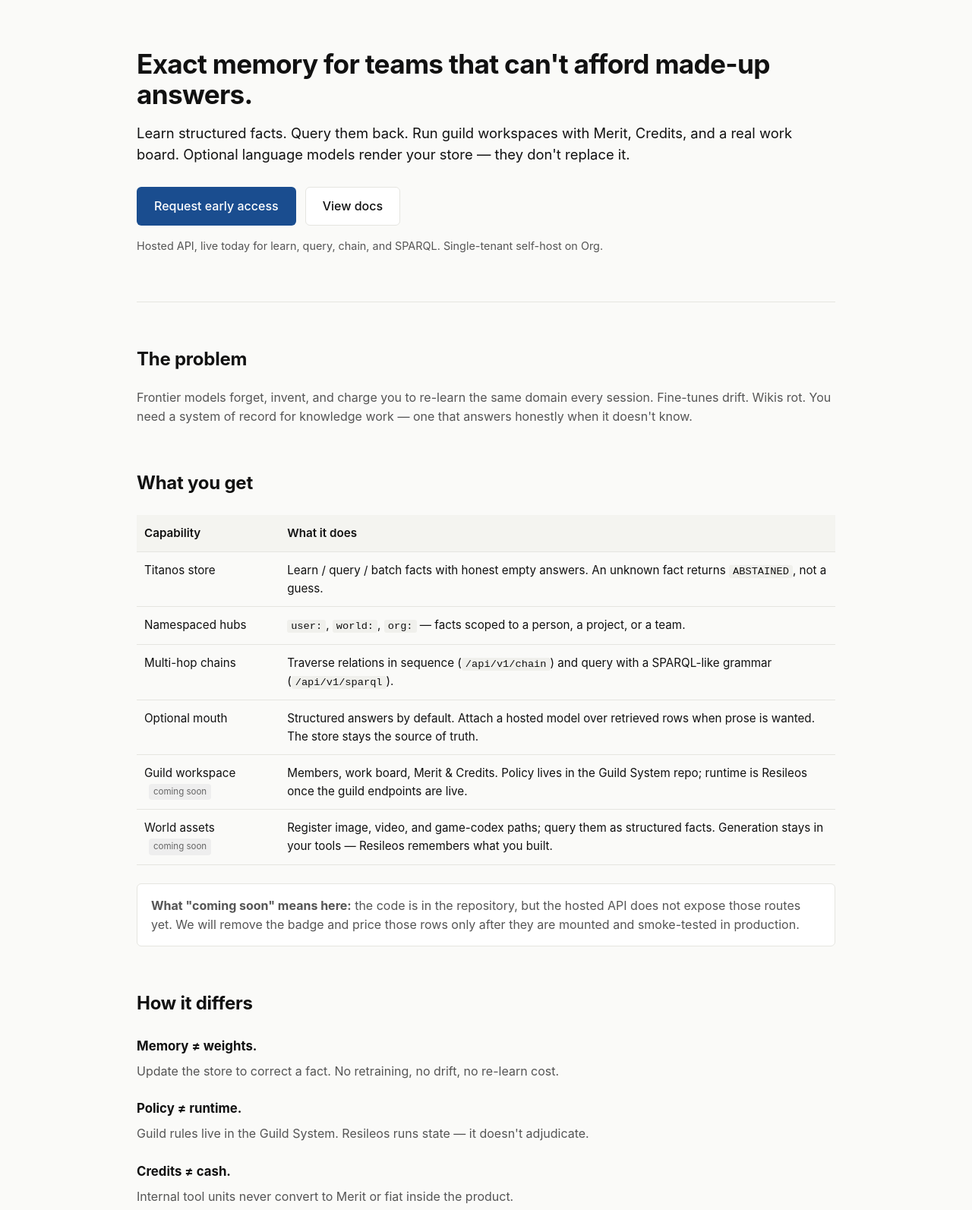
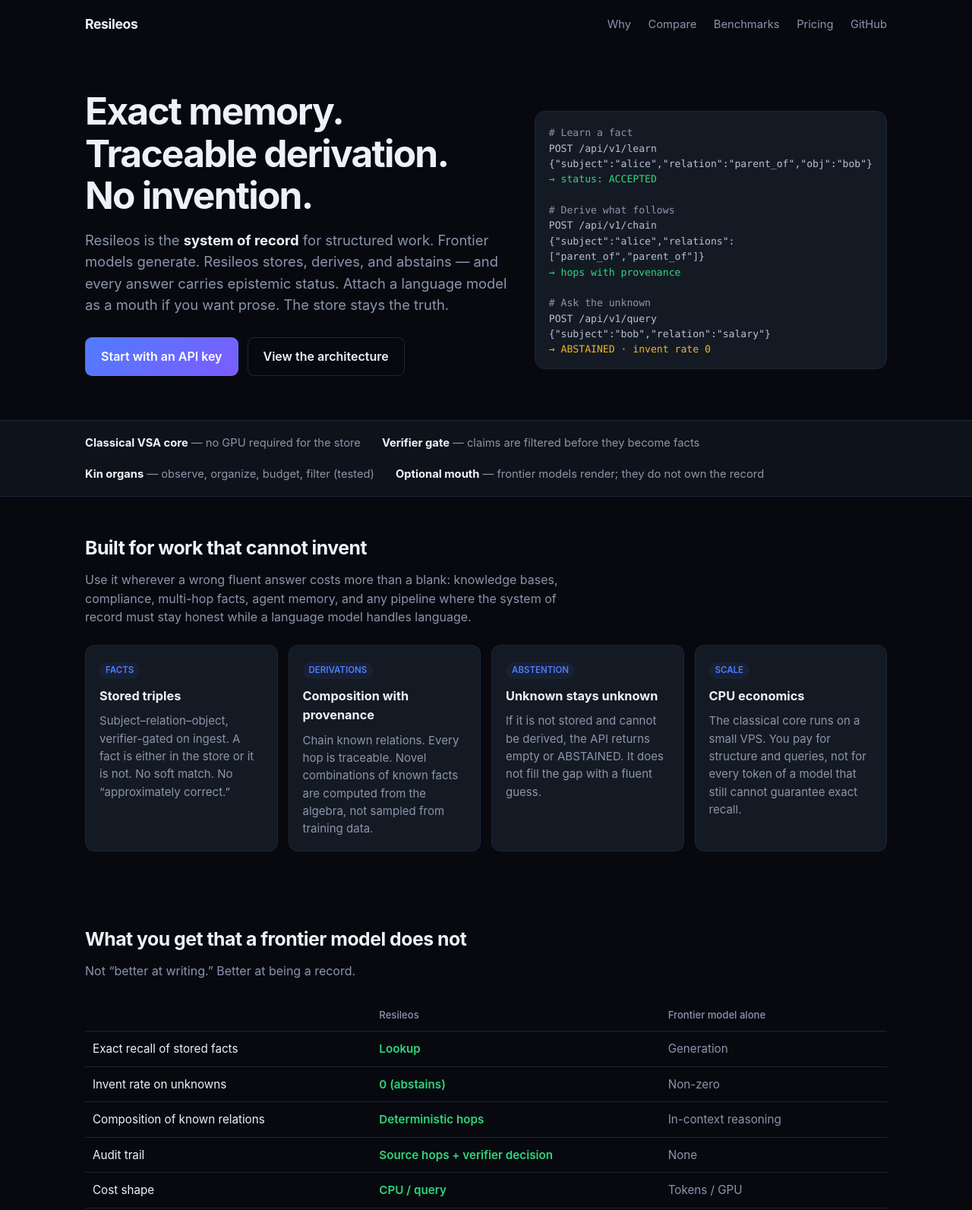
Before and after one commit to jackyreaps/Resileos-QAI, a plain HTML site: page landing/index.html in a window 1280 px wide. Shown: the top 1593 px of the page at 76% size. Drawn offline with Linux system fonts and the light colour scheme.

Commit message:
Refactor landing page HTML and CSS styles
Updated HTML structure and styles for landing page.

```diff
--- a/landing/index.html
+++ b/landing/index.html
@@ -1,212 +1,250 @@
-<!doctype html>
+<!DOCTYPE html>
 <html lang="en">
 <head>
-<meta charset="utf-8">
-<meta name="viewport" content="width=device-width,initial-scale=1">
-<title>Resileos — exact memory for teams</title>
-<meta name="description" content="Hosted exact memory and guild workspaces: facts you can learn, query, and build on — without retraining a model to change the truth.">
+<meta charset="UTF-8" />
+<meta name="viewport" content="width=device-width, initial-scale=1" />
+<title>Resileos — The system of record for structured work</title>
+<meta name="description" content="Exact memory. Traceable derivation. Honest abstention. Frontier models are optional mouths. Resileos is the record." />
 <style>
   :root {
-    --fg: #111;
-    --muted: #555;
-    --bg: #fafaf8;
-    --card: #fff;
-    --accent: #1a4d8f;
-    --border: #e5e5e0;
+    --bg: #07090f;
+    --surface: #0e121a;
+    --card: #141a24;
+    --border: #1e2636;
+    --text: #eef1f7;
+    --muted: #8b95ab;
+    --accent: #4f7cff;
+    --accent2: #7c5cff;
+    --ok: #2fd67b;
+    --warn: #f0b429;
   }
   * { box-sizing: border-box; }
   body {
-    margin: 0; background: var(--bg); color: var(--fg);
-    font: 16px/1.55 -apple-system, BlinkMacSystemFont, "Segoe UI", Roboto, sans-serif;
+    margin: 0;
+    font-family: "Inter", system-ui, -apple-system, Segoe UI, Roboto, sans-serif;
+    background: var(--bg);
+    color: var(--text);
+    line-height: 1.55;
   }
-  .wrap { max-width: 960px; margin: 0 auto; padding: 0 20px; }
-  header { padding: 64px 0 48px; border-bottom: 1px solid var(--border); }
-  h1 { font-size: 2.2rem; line-height: 1.15; margin: 0 0 16px; letter-spacing: -0.02em; }
-  h2 { font-size: 1.5rem; margin: 56px 0 20px; letter-spacing: -0.01em; }
-  h3 { font-size: 1.05rem; margin: 24px 0 8px; }
-  p { margin: 0 0 14px; color: var(--muted); }
-  p.lede { font-size: 1.15rem; color: var(--fg); }
-  .cta-row { display: flex; flex-wrap: wrap; gap: 12px; margin: 28px 0 8px; }
+  a { color: var(--accent); text-decoration: none; }
+  a:hover { text-decoration: underline; }
+  .nav {
+    display: flex; align-items: center; justify-content: space-between;
+    max-width: 1100px; margin: 0 auto; padding: 18px 22px;
+  }
+  .logo { font-weight: 700; letter-spacing: -0.02em; font-size: 1.1rem; }
+  .nav a { color: var(--muted); margin-left: 18px; font-size: 0.92rem; }
+  .hero {
+    max-width: 1100px; margin: 0 auto; padding: 56px 22px 40px;
+    display: grid; grid-template-columns: 1.2fr 0.8fr; gap: 36px; align-items: center;
+  }
+  @media (max-width: 860px) { .hero { grid-template-columns: 1fr; } }
+  h1 {
+    font-size: clamp(2.1rem, 4.5vw, 3.1rem);
+    letter-spacing: -0.035em; line-height: 1.12; margin: 0 0 16px;
+  }
+  .lede { font-size: 1.15rem; color: var(--muted); margin: 0 0 28px; max-width: 36em; }
+  .cta-row { display: flex; flex-wrap: wrap; gap: 12px; margin-bottom: 18px; }
   .btn {
-    display: inline-block; padding: 12px 22px; border-radius: 6px;
-    text-decoration: none; font-weight: 500; border: 1px solid transparent;
+    display: inline-block; padding: 12px 20px; border-radius: 9px;
+    font-weight: 600; border: 1px solid transparent;
   }
-  .btn.primary { background: var(--accent); color: #fff; }
-  .btn.ghost { border-color: var(--border); color: var(--fg); background: var(--card); }
-  .btn:hover { opacity: 0.9; }
-  table { width: 100%; border-collapse: collapse; margin: 24px 0; font-size: 0.95rem; }
-  th, td { padding: 12px 10px; text-align: left; border-bottom: 1px solid var(--border); vertical-align: top; }
-  th { font-weight: 600; color: var(--fg); background: #f4f4f0; }
-  code { font-size: 0.9em; background: #f0f0ec; padding: 1px 5px; border-radius: 3px; }
-  .soon {
-    display: inline-block; font-size: 0.72rem; padding: 2px 6px;
-    border-radius: 4px; background: #eee; color: #666; margin-left: 6px;
-    vertical-align: middle; white-space: nowrap;
+  .btn-primary { background: linear-gradient(135deg, var(--accent), var(--accent2)); color: #fff; }
+  .btn-primary:hover { text-decoration: none; filter: brightness(1.08); }
+  .btn-ghost { background: transparent; border-color: var(--border); color: var(--text); }
+  .btn-ghost:hover { border-color: #3a455c; text-decoration: none; }
+  .panel {
+    background: var(--card); border: 1px solid var(--border); border-radius: 14px;
+    padding: 18px 18px 14px; font-family: ui-monospace, SFMono-Regular, Menlo, monospace;
+    font-size: 0.82rem; color: #b8c0d4;
   }
-  .note {
-    background: var(--card); border: 1px solid var(--border);
-    border-radius: 6px; padding: 16px 18px; margin: 20px 0;
+  .panel .k { color: var(--ok); }
+  .panel .c { color: var(--warn); }
+  .panel .m { color: var(--muted); }
+  .strip {
+    border-top: 1px solid var(--border); border-bottom: 1px solid var(--border);
+    background: var(--surface);
   }
-  .note p:last-child { margin-bottom: 0; }
+  .strip-inner {
+    max-width: 1100px; margin: 0 auto; padding: 18px 22px;
+    display: flex; flex-wrap: wrap; gap: 18px 28px; color: var(--muted); font-size: 0.92rem;
+  }
+  .strip strong { color: var(--text); }
+  section { max-width: 1100px; margin: 0 auto; padding: 48px 22px; }
+  h2 { font-size: 1.55rem; letter-spacing: -0.02em; margin: 0 0 10px; }
+  .sub { color: var(--muted); margin: 0 0 24px; max-width: 42em; }
+  .grid { display: grid; grid-template-columns: repeat(auto-fit, minmax(240px, 1fr)); gap: 14px; }
+  .card {
+    background: var(--card); border: 1px solid var(--border); border-radius: 12px; padding: 18px;
+  }
+  .card h3 { margin: 0 0 8px; font-size: 1.02rem; }
+  .card p { margin: 0; color: var(--muted); font-size: 0.94rem; }
+  .badge {
+    display: inline-block; font-size: 0.72rem; padding: 2px 8px; border-radius: 999px;
+    background: #182033; color: var(--accent); margin-bottom: 10px; font-weight: 600;
+  }
+  table { width: 100%; border-collapse: collapse; margin: 12px 0 8px; font-size: 0.95rem; }
+  th, td { text-align: left; padding: 11px 10px; border-bottom: 1px solid var(--border); vertical-align: top; }
+  th { color: var(--muted); font-weight: 500; font-size: 0.82rem; }
+  .ok { color: var(--ok); font-weight: 600; }
+  .dim { color: var(--muted); }
+  .price { font-size: 1.6rem; font-weight: 700; margin: 4px 0 10px; }
+  .price span { font-size: 0.85rem; color: var(--muted); font-weight: 500; }
   footer {
-    margin-top: 80px; padding: 32px 0 48px; border-top: 1px solid var(--border);
-    font-size: 0.9rem; color: var(--muted);
+    max-width: 1100px; margin: 0 auto; padding: 28px 22px 48px;
+    color: var(--muted); font-size: 0.85rem; border-top: 1px solid var(--border);
   }
-  footer a { color: var(--muted); margin-right: 14px; text-decoration: none; }
-  footer a:hover { color: var(--fg); }
-  .fineprint { margin-top: 20px; font-size: 0.85rem; }
 </style>
 </head>
 <body>
-<div class="wrap">
+  <nav class="nav">
+    <div class="logo">Resileos</div>
+    <div>
+      <a href="#why">Why</a>
+      <a href="#compare">Compare</a>
+      <a href="#bench">Benchmarks</a>
+      <a href="#pricing">Pricing</a>
+      <a href="https://github.com/jackyreaps/Resileos-QAI">GitHub</a>
+    </div>
+  </nav>
 
-<header>
-  <h1>Exact memory for teams that can't afford made-up answers.</h1>
+  <header class="hero">
+    <div>
+      <h1>Exact memory.<br>Traceable derivation.<br>No invention.</h1>
       <p class="lede">
-    Learn structured facts. Query them back. Run guild workspaces with Merit,
-    Credits, and a real work board. Optional language models render your store
-    — they don't replace it.
+        Resileos is the <strong style="color:var(--text)">system of record</strong> for structured work.
+        Frontier models generate. Resileos stores, derives, and abstains — and every answer carries
+        epistemic status. Attach a language model as a mouth if you want prose. The store stays the truth.
       </p>
       <div class="cta-row">
-    <a class="btn primary" href="mailto:jackyreaps@yahoo.com?subject=Resileos%20early%20access">Request early access</a>
-    <a class="btn ghost" href="https://github.com/jackyreaps/Resileos-QAI">View docs</a>
+        <a class="btn btn-primary" href="#pricing">Start with an API key</a>
+        <a class="btn btn-ghost" href="https://github.com/jackyreaps/Resileos-QAI">View the architecture</a>
       </div>
-  <p style="font-size:0.9rem;margin-top:16px;">
-    Hosted API, live today for learn, query, chain, and SPARQL. Single-tenant
-    self-host on Org.
-  </p>
+    </div>
+    <div class="panel" aria-label="API example">
+      <div class="m"># Learn a fact</div>
+      <div>POST /api/v1/learn</div>
+      <div>{"subject":"alice","relation":"parent_of","obj":"bob"}</div>
+      <div class="k">→ status: ACCEPTED</div>
+      <br>
+      <div class="m"># Derive what follows</div>
+      <div>POST /api/v1/chain</div>
+      <div>{"subject":"alice","relations":["parent_of","parent_of"]}</div>
+      <div class="k">→ hops with provenance</div>
+      <br>
+      <div class="m"># Ask the unknown</div>
+      <div>POST /api/v1/query</div>
+      <div>{"subject":"bob","relation":"salary"}</div>
+      <div class="c">→ ABSTAINED · invent rate 0</div>
+    </div>
   </header>
 
-<section>
-  <h2>The problem</h2>
-  <p>
-    Frontier models forget, invent, and charge you to re-learn the same domain
-    every session. Fine-tunes drift. Wikis rot. You need a system of record for
-    knowledge work — one that answers honestly when it doesn't know.
+  <div class="strip">
+    <div class="strip-inner">
+      <div><strong>Classical VSA core</strong> — no GPU required for the store</div>
+      <div><strong>Verifier gate</strong> — claims are filtered before they become facts</div>
+      <div><strong>Kin organs</strong> — observe, organize, budget, filter (tested)</div>
+      <div><strong>Optional mouth</strong> — frontier models render; they do not own the record</div>
+    </div>
+  </div>
+
+  <section id="why">
+    <h2>Built for work that cannot invent</h2>
+    <p class="sub">
+      Use it wherever a wrong fluent answer costs more than a blank: knowledge bases, compliance,
+      multi-hop facts, agent memory, and any pipeline where the system of record must stay honest
+      while a language model handles language.
     </p>
-</section>
-
-<section>
-  <h2>What you get</h2>
-  <table>
-    <tr><th>Capability</th><th>What it does</th></tr>
-    <tr>
-      <td>Titanos store</td>
-      <td>Learn / query / batch facts with honest empty answers. An unknown fact
-      returns <code>ABSTAINED</code>, not a guess.</td>
-    </tr>
-    <tr>
-      <td>Namespaced hubs</td>
-      <td><code>user:</code>, <code>world:</code>, <code>org:</code> — facts scoped to a
-      person, a project, or a team.</td>
-    </tr>
-    <tr>
-      <td>Multi-hop chains</td>
-      <td>Traverse relations in sequence (<code>/api/v1/chain</code>) and query with a
-      SPARQL-like grammar (<code>/api/v1/sparql</code>).</td>
-    </tr>
-    <tr>
-      <td>Optional mouth</td>
-      <td>Structured answers by default. Attach a hosted model over retrieved rows
-      when prose is wanted. The store stays the source of truth.</td>
-    </tr>
-    <tr>
-      <td>Guild workspace <span class="soon">coming soon</span></td>
-      <td>Members, work board, Merit &amp; Credits. Policy lives in the Guild System
-      repo; runtime is Resileos once the guild endpoints are live.</td>
-    </tr>
-    <tr>
-      <td>World assets <span class="soon">coming soon</span></td>
-      <td>Register image, video, and game-codex paths; query them as structured
-      facts. Generation stays in your tools — Resileos remembers what you built.</td>
-    </tr>
-  </table>
-  <div class="note">
-    <p>
-      <strong>What "coming soon" means here:</strong> the code is in the repository,
-      but the hosted API does not expose those routes yet. We will remove the badge
-      and price those rows only after they are mounted and smoke-tested in production.
-    </p>
+    <div class="grid">
+      <div class="card">
+        <span class="badge">FACTS</span>
+        <h3>Stored triples</h3>
+        <p>Subject–relation–object, verifier-gated on ingest. A fact is either in the store or it is not. No soft match. No “approximately correct.”</p>
+      </div>
+      <div class="card">
+        <span class="badge">DERIVATIONS</span>
+        <h3>Composition with provenance</h3>
+        <p>Chain known relations. Every hop is traceable. Novel combinations of known facts are computed from the algebra, not sampled from training data.</p>
+      </div>
+      <div class="card">
+        <span class="badge">ABSTENTION</span>
+        <h3>Unknown stays unknown</h3>
+        <p>If it is not stored and cannot be derived, the API returns empty or ABSTAINED. It does not fill the gap with a fluent guess.</p>
+      </div>
+      <div class="card">
+        <span class="badge">SCALE</span>
+        <h3>CPU economics</h3>
+        <p>The classical core runs on a small VPS. You pay for structure and queries, not for every token of a model that still cannot guarantee exact recall.</p>
+      </div>
     </div>
   </section>
 
-<section>
-  <h2>How it differs</h2>
-  <h3>Memory ≠ weights.</h3>
-  <p>Update the store to correct a fact. No retraining, no drift, no re-learn cost.</p>
-  <h3>Policy ≠ runtime.</h3>
-  <p>Guild rules live in the Guild System. Resileos runs state — it doesn't adjudicate.</p>
-  <h3>Credits ≠ cash.</h3>
-  <p>Internal tool units never convert to Merit or fiat inside the product.</p>
+  <section id="compare">
+    <h2>What you get that a frontier model does not</h2>
+    <p class="sub">Not “better at writing.” Better at being a record.</p>
+    <table>
+      <thead>
+        <tr><th></th><th>Resileos</th><th>Frontier model alone</th></tr>
+      </thead>
+      <tbody>
+        <tr><td>Exact recall of stored facts</td><td class="ok">Lookup</td><td class="dim">Generation</td></tr>
+        <tr><td>Invent rate on unknowns</td><td class="ok">0 (abstains)</td><td class="dim">Non-zero</td></tr>
+        <tr><td>Composition of known relations</td><td class="ok">Deterministic hops</td><td class="dim">In-context reasoning</td></tr>
+        <tr><td>Audit trail</td><td class="ok">Source hops + verifier decision</td><td class="dim">None</td></tr>
+        <tr><td>Cost shape</td><td class="ok">CPU / query</td><td class="dim">Tokens / GPU</td></tr>
+        <tr><td>Swap the language model</td><td class="ok">Mouth is optional</td><td class="dim">The model is the system</td></tr>
+      </tbody>
+    </table>
   </section>
 
-<section>
-  <h2>Proof, not adjectives</h2>
-  <p>
-    The capacity and honesty gates are published as artifacts in the repository,
-    not as marketing claims: store-hit rate and invent-rate on a fixed probe corpus,
-    plus restart-durability results. The eval harness is in
-    <code>scripts/ops/run_ops_metrics.py</code>.
-  </p>
+  <section id="bench">
+    <h2>Benchmarks (regenerate from the host)</h2>
+    <p class="sub">Three scripts. Numbers come from a live API run, not marketing copy.</p>
+    <div class="grid">
+      <div class="card">
+        <h3>Honest abstention</h3>
+        <p>Invent rate on unknown facts. <code>scripts/ops/bench_vs_llm.py</code></p>
+      </div>
+      <div class="card">
+        <h3>Composition</h3>
+        <p>Derivation rate on novel combinations of known relations. <code>scripts/ops/bench_compositional.py</code></p>
+      </div>
+      <div class="card">
+        <h3>Invention without hallucination</h3>
+        <p>Assertion rate on novel candidates (after host measurement). <code>scripts/ops/bench_invention.py</code></p>
+      </div>
+    </div>
   </section>
 
-<section>
+  <section id="pricing">
     <h2>Pricing</h2>
-  <table>
-    <tr><th></th><th>Free</th><th>Builder</th><th>Team</th><th>Org</th></tr>
-    <tr><td>Price</td><td>$0</td><td>$29/mo</td><td>$99/mo</td><td>Custom</td></tr>
-    <tr><td>API keys</td><td>1</td><td>3</td><td>10</td><td>Custom</td></tr>
-    <tr><td>Requests / month</td><td>5,000</td><td>100,000</td><td>500,000</td><td>Committed use</td></tr>
-    <tr><td>Hubs</td><td>Personal + <code>world:</code></td><td>Shared worlds</td><td>Multi-guild</td><td>Unlimited</td></tr>
-    <tr><td>Durable state</td><td>Best-effort</td><td>Durable volume</td><td>Durable + daily snapshot</td><td>Multi-region backup</td></tr>
-    <tr><td>Optional mouth</td><td>Structured only</td><td>Structured + small RAG</td><td>Higher RAG budget</td><td>BYO key or dedicated</td></tr>
-    <tr><td>Support</td><td>Docs</td><td>Email</td><td>Priority email</td><td>Slack / contract</td></tr>
-    <tr>
-      <td>Guild workspace <span class="soon">soon</span></td>
-      <td>1 guild, 3 members</td><td>1 guild, 15 members</td>
-      <td>3 guilds, 50 members</td><td>Unlimited</td>
-    </tr>
-  </table>
-  <p style="font-size:0.9rem;">
-    Founding Builder: first 50 customers at $19/mo, locked for 12 months.
-    Annual: pay 10, get 12.
-  </p>
+    <p class="sub">Metered by structured work, not by token theatre. World and guild consoles exist in code and are not sold until mounted.</p>
+    <div class="grid">
+      <div class="card">
+        <h3>Free</h3>
+        <div class="price">$0 <span>/ start</span></div>
+        <p>Limited queries. Shared namespace. Exact memory on the classical core. No GPU required on our side.</p>
+      </div>
+      <div class="card">
+        <h3>Pro</h3>
+        <div class="price">Metered <span>/ query</span></div>
+        <p>Higher quota, private namespace, seed evolution, optional mouth. The language model is a peripheral.</p>
+      </div>
+      <div class="card">
+        <h3>Enterprise</h3>
+        <div class="price">Custom</div>
+        <p>Dedicated volume, hub isolation (user / world / org), custom keys, SLA. Contact for deploy.</p>
+      </div>
+    </div>
+    <div class="cta-row" style="margin-top:22px">
+      <a class="btn btn-primary" href="https://github.com/jackyreaps/Resileos-QAI">Get the code</a>
+      <a class="btn btn-ghost" href="https://github.com/jackyreaps/Resileos-QAI#readme">Read the three-tier claim</a>
+    </div>
   </section>
 
-<section>
-  <h2>FAQ</h2>
-  <h3>Is this an LLM?</h3>
-  <p>It's a memory and workspace system. You can attach a model as a mouth over retrieved facts. The store is the source of truth.</p>
-  <h3>Can I self-host?</h3>
-  <p>Yes — the repo is open (Apache-2.0). Paid plans are for managed hosting, seats, and operations.</p>
-  <h3>What about the Guild System?</h3>
-  <p>Policy and Compact live in a separate repo. Resileos is optional runtime infrastructure.</p>
-  <h3>Do you sell governance tokens?</h3>
-  <p>No. Merit is non-purchasable. Credits are internal and non-convertible in-product.</p>
-  <h3>What happens when I hit my quota?</h3>
-  <p>The API returns <code>429</code> with a clear message and an <code>X-Usage-Quota</code> header. No silent overages.</p>
-  <h3>Do you host my video and images?</h3>
-  <p>No. The world registry stores the path or URL and the facts around it. Generation, storage, and streaming stay in your tooling.</p>
-</section>
-
-<div class="cta-row">
-  <a class="btn primary" href="mailto:hello@resileos.dev?subject=Resileos%20early%20access">Request early access</a>
-  <a class="btn ghost" href="https://github.com/jackyreaps/Resileos-QAI">Read the docs</a>
-</div>
-
   <footer>
-  <a href="https://github.com/jackyreaps/Resileos-QAI">Docs</a>
-  <a href="https://github.com/jackyreaps/Resileos-QAI/blob/main/SECURITY.md">Security</a>
-  <a href="https://github.com/jackyreaps/Resileos-QAI">Status (manual, until a status page exists)</a>
-  <a href="mailto:hello@resileos.dev?subject=Terms">Terms</a>
-  <a href="mailto:hello@resileos.dev?subject=Privacy">Privacy</a>
-  <p class="fineprint">
-    Resileos does not provide legal, tax, or investment advice.
-    Guild Compact compliance is the operator's responsibility.
-    "99.5% target" is an internal goal, not a contractual SLA.
-  </p>
+    Resileos-QAI · Exact memory for structured work · Quantum backend gated and speculative · Classical core is the deliverable ·
+    <a href="https://github.com/jackyreaps/Resileos-QAI">GitHub</a>
   </footer>
-
-</div>
 </body>
 </html>
```
Lines whose indentation alone changed are shown as unchanged.
